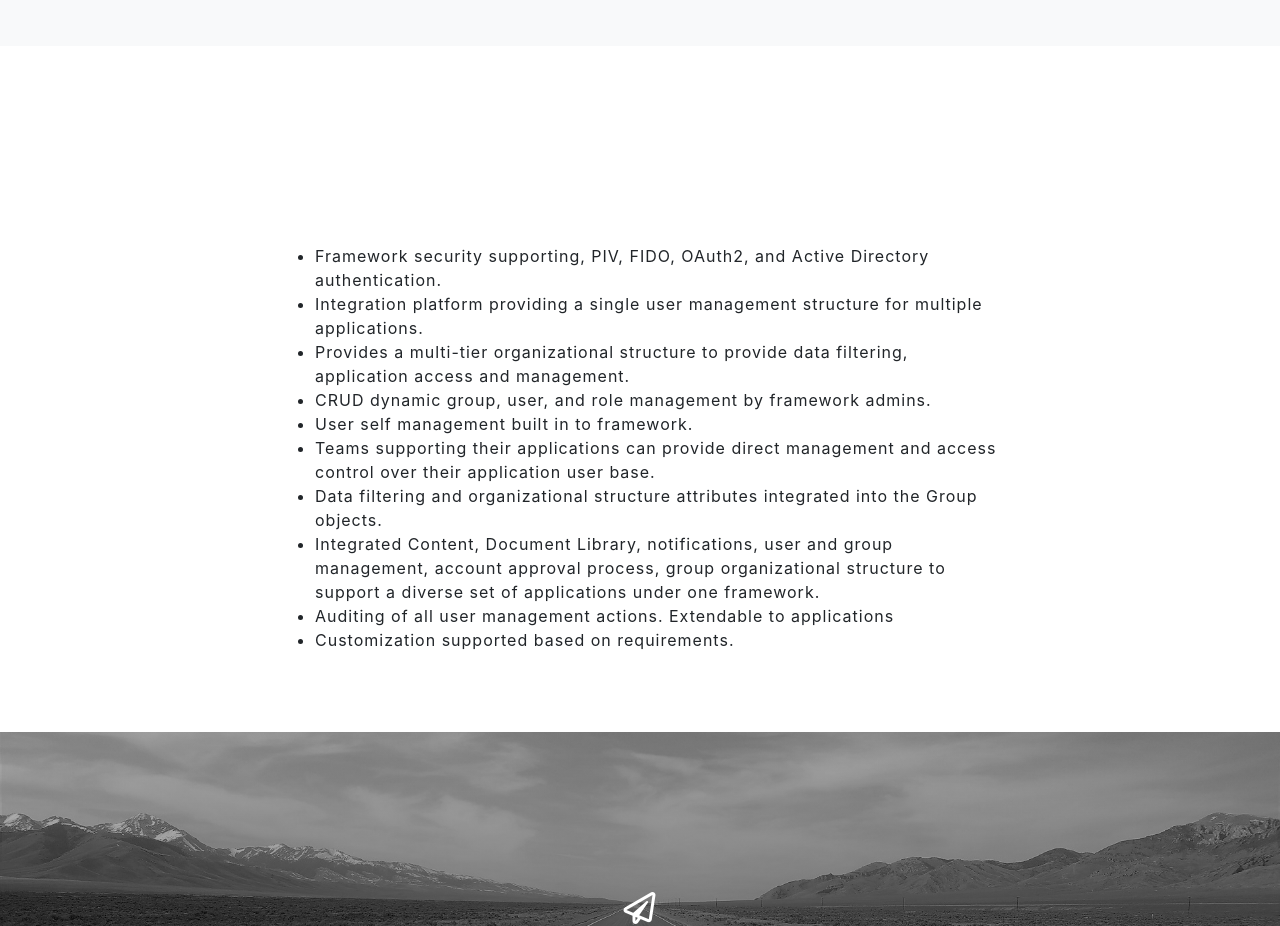
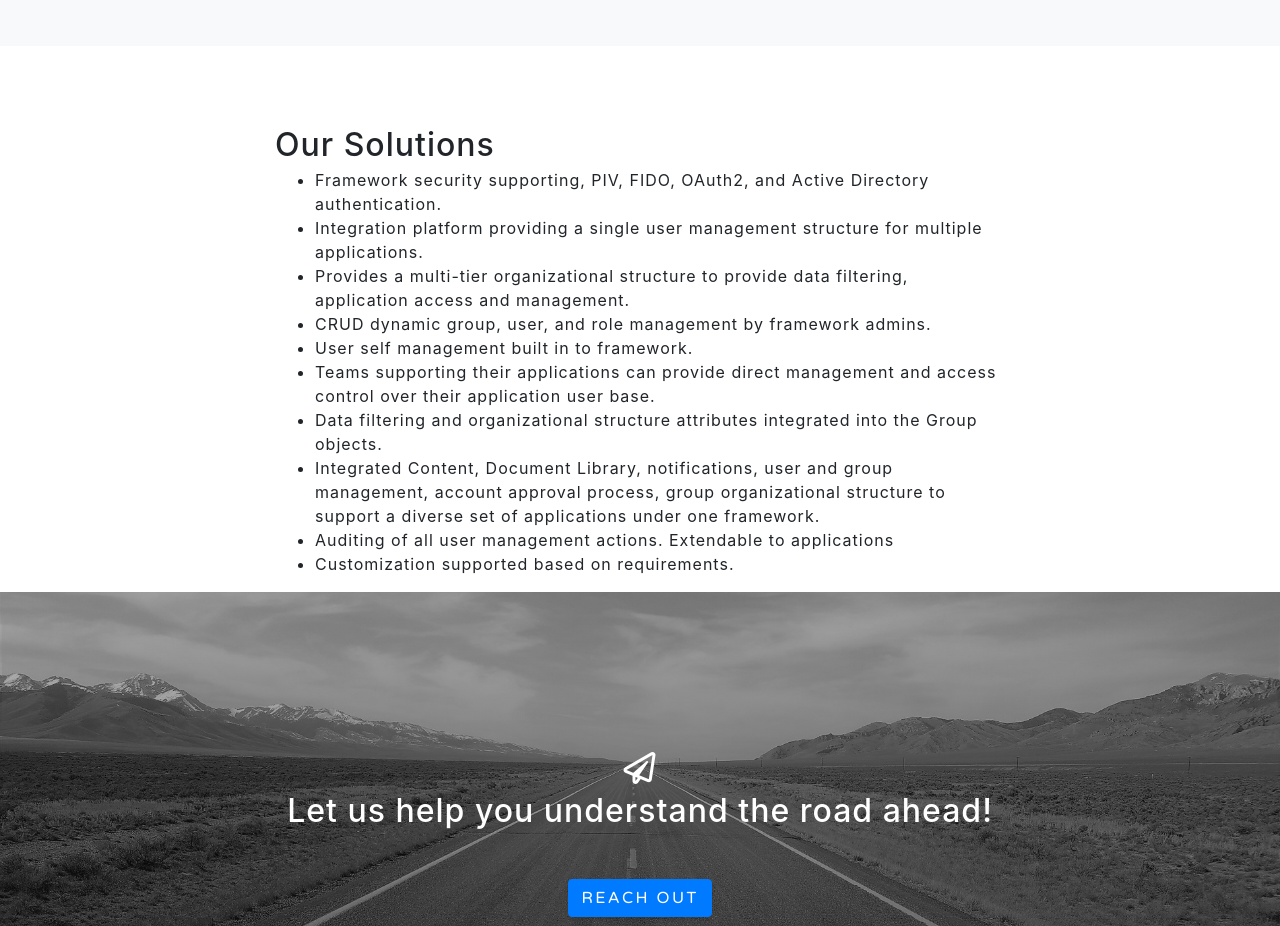
Before and after one commit to opscom/opscom.github.io, a website with bundled scripts: page index.html in a window 1280 px wide. Shown: the part 3380-4306 px from the top of the page. Built offline with nearby package versions, Linux system fonts and the light colour scheme.

Commit message:
remove para

```diff
--- a/index.html
+++ b/index.html
@@ -148,8 +148,7 @@
       <div class="container">
         <div class="row">
           <div class="col-lg-8 mx-auto">
-            <h2 class="text-white mb-4">Our Solutions</h2>
-            <p class="text-white-50">
+            <h2 class="mb-1">Our Solutions</h2>
               <ul>
 <li>Framework security supporting, PIV, FIDO, OAuth2, and Active Directory authentication.</li>
 <li>Integration platform providing a single user management structure for multiple applications.</li>
@@ -162,7 +161,6 @@
 <li>Auditing of all user management actions. Extendable to applications</li>
 <li>Customization supported based on requirements.</li>
               </ul>
-            </p>
           </div>
         </div>
       </div>
```
